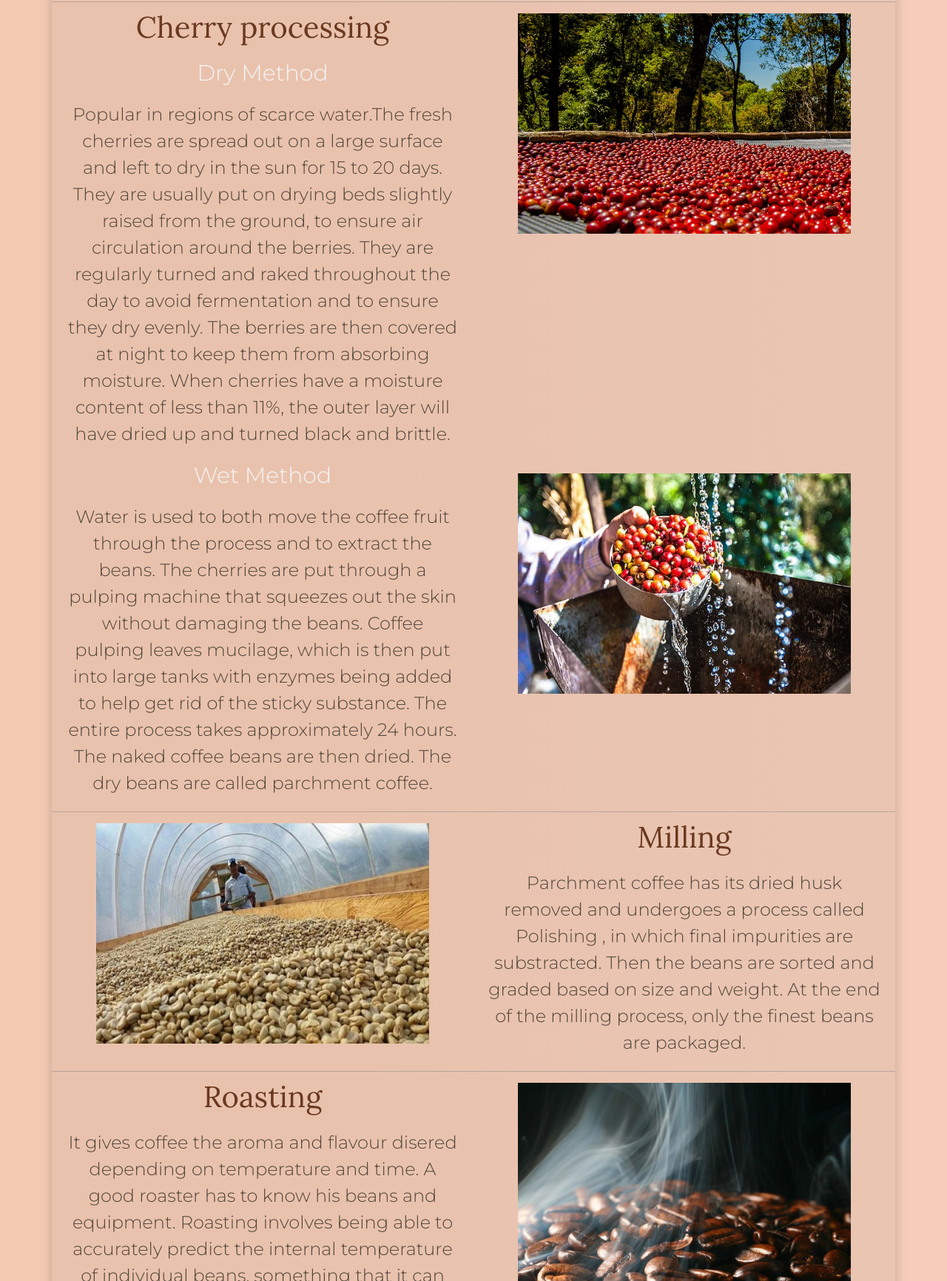
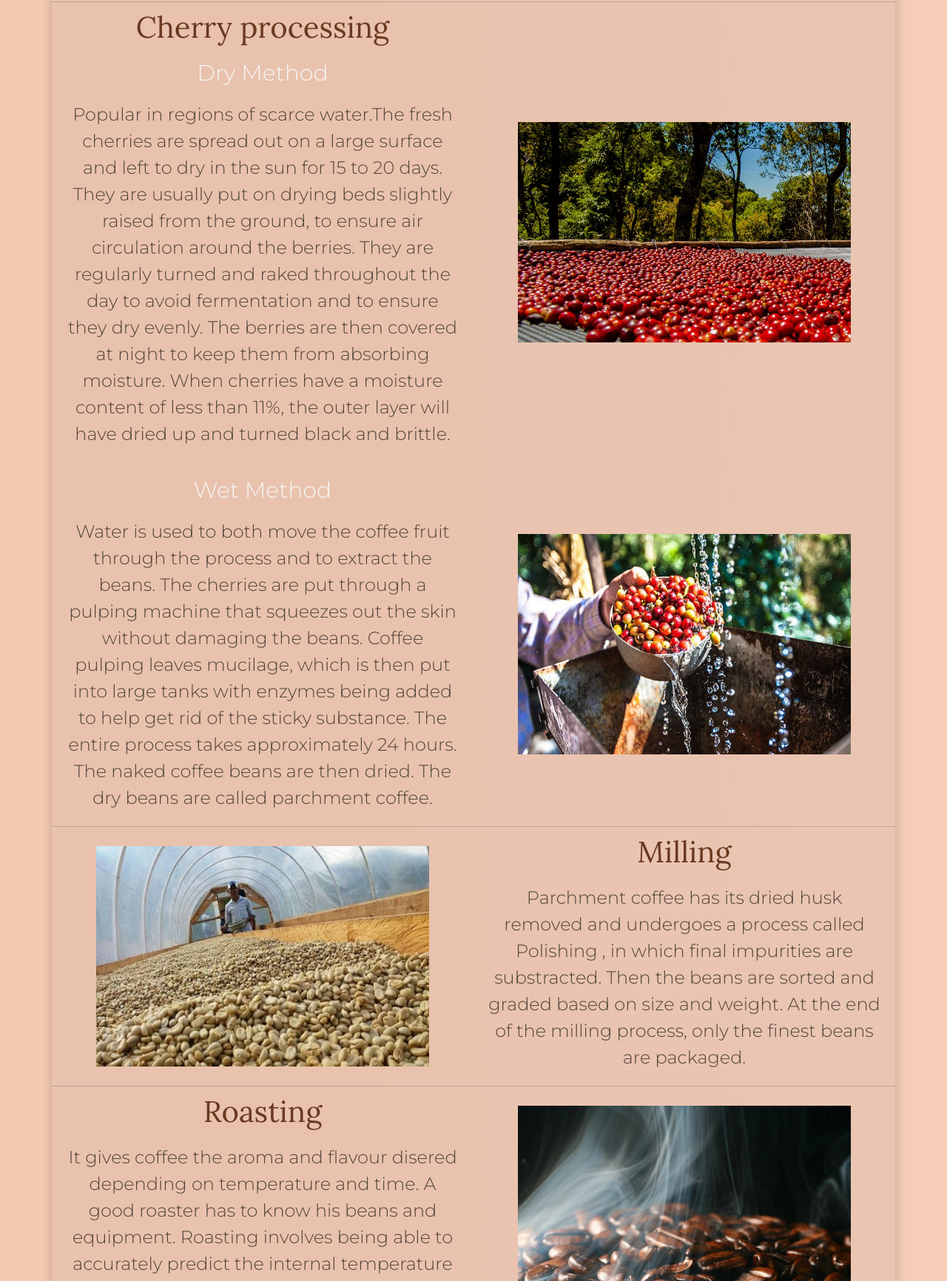
Before and after one commit to andjmontero/CoderHouse-Soulsteem---CSS--Boostrap--SASS, a website: page pages/process.html in a window 1280 px wide. Shown: the part 1068-2800 px from the top of the page at 74% size. Drawn offline with nearby package versions, Linux system fonts and the light colour scheme.

Commit message:
¨elaboration´´

```diff
--- a/pages/process.html
+++ b/pages/process.html
@@ -68,7 +68,7 @@
 
 
     <div class="container elaboration">
-        <div class="row">
+        <div class="row d-flex">
 
             <div class="col-12">
                 <h2 class="elaboration">From Seed To Cup</h2>
@@ -86,16 +86,16 @@
                     get
                     firmly established.</p>
             </div>
-            <div class="col-md-6  process">
-                <div class="planting  ">
+            <div class="col-md-6 process align-self-center">
+
                     <img src="../images/planting.jpg" height="298px" width="450px" alt="Coffee-Cherries">
 
-                </div>
+
             </div>
 
         </div>
 
-        <div class="row">
+        <div class="row d-flex">
 
 
             <div class="col-md-6 order-md-2">
@@ -114,15 +114,15 @@
                     </li>
                 </ul>
             </div>
-            <div class="col-md-6 process">
-                <div class=" harvesting ">
+            <div class="col-md-6 process align-self-center">
+
                     <img src="../images/harvest.jpg" alt="coffee beans harvest">
 
-                </div>
+
             </div>
         </div>
 
-        <div class="row">
+        <div class="row d-flex">
 
 
             <div class="col-md-6 col-sm-12">
@@ -139,11 +139,11 @@
                         content of less than 11%, the outer layer will have dried up and turned black and
                         brittle.</p>
             </div>
-            <div class="col-md-6 col-sm-12  process ">
-                <div class="processing-dry">
+            <div class="col-md-6 col-sm-12  process align-self-center ">
+
                     <img src="../images/coffee-cherries-drying.jpg" alt="coffe cherries drying on the sun">
 
-                </div>
+
                 </h3>
             </div>
 
@@ -165,11 +165,11 @@
                     beans
                     are called parchment coffee.</p>
             </div>
-            <div class=" col-md-6 col-sm-12 process ">
-                <div class=" processing-wet">
+            <div class=" col-md-6 col-sm-12 process  align-self-center">
+
                     <img src="../images/coffee-cherries-washing.jpg" alt="coffee cherries being washed">
 
-                </div>
+
 
 
             </div>
@@ -178,7 +178,7 @@
 
 
 
-        <div class="row">
+        <div class="row d-flex">
 
 
             <div class="col-md-6 order-md-2 ">
@@ -189,13 +189,13 @@
                     packaged.</p>
             </div>
 
-            <div class="col-md-6  col-sm-12 process">
-                <div class="milling">
+            <div class="col-md-6  col-sm-12 process align-self-center">
+
                     <img src="../images/coffee-mill.jpg" alt="light brown coffee beans">
-                </div>
+
             </div>
         </div>
-        <div class="row final">
+        <div class="row final d-flex">
 
             <div class="col-md-6 col-sm-12">
                 <h3>Roasting</h3>
@@ -208,11 +208,11 @@
 
 
             </div>
-            <div class="col-md-6 col-sm-12 process">
-                <div class="roasting">
-                    <img src="../images/roast.jpg" alt="coffee beans roasting">
+            <div class="col-md-6 col-sm-12 process align-self-center">
 
-                </div>
+                    <img class=".img-responsive"  src="../images/roast.jpg" alt="coffee beans roasting">
+
+
             </div>
 
 
--- a/scss/styles.scss
+++ b/scss/styles.scss
@@ -737,13 +737,13 @@ div.elaboration {
 			background-color: transparent;
 			box-shadow: none;
 		}
+		h4{margin-top: 20px;}
 		img {
 			max-width: 100%;
 			height: auto;
-			margin: 15px;
-			@media (max-width: 480px) {
-				margin: 0%;
-			}
+
+
+
 		}
 		p {
 			margin: 20px;
```
Also changed, not shown: css/styles.css, images/b2.jpg (added), images/harvest.jpg, 1 other file.
